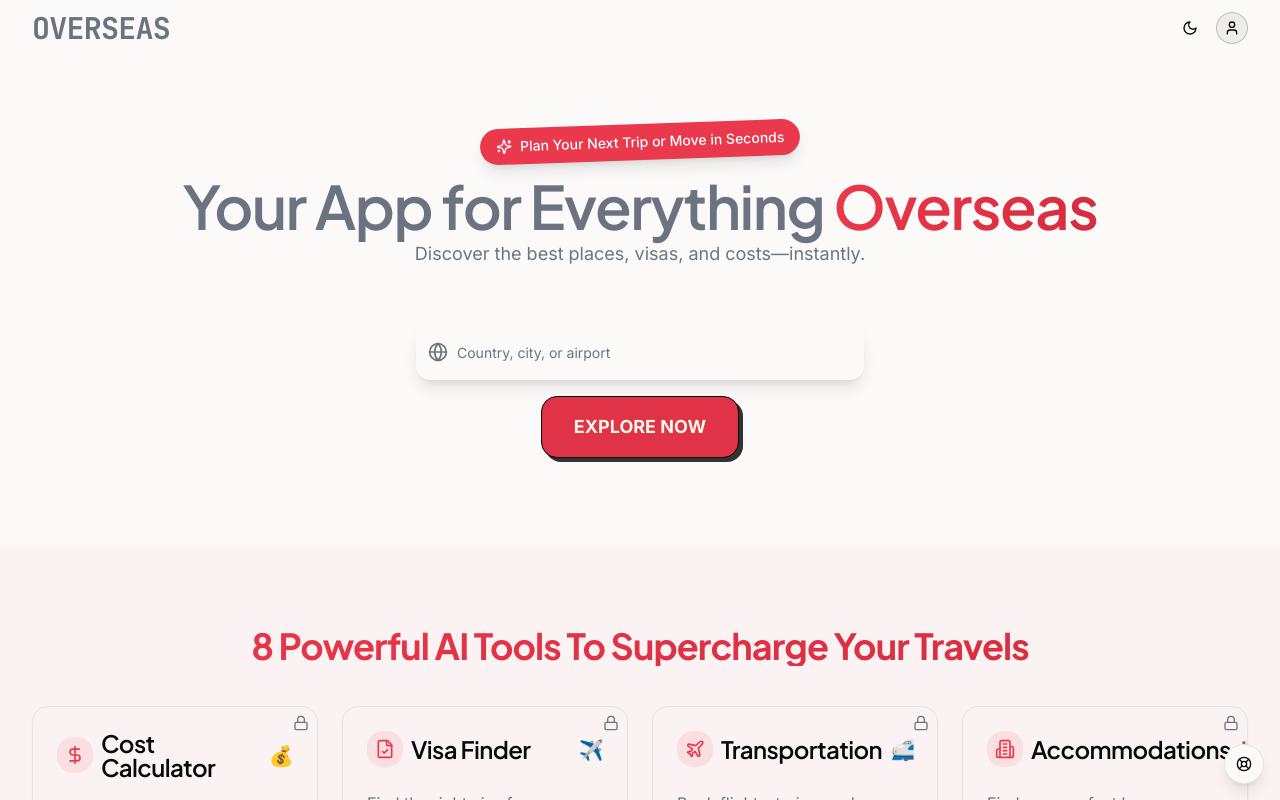
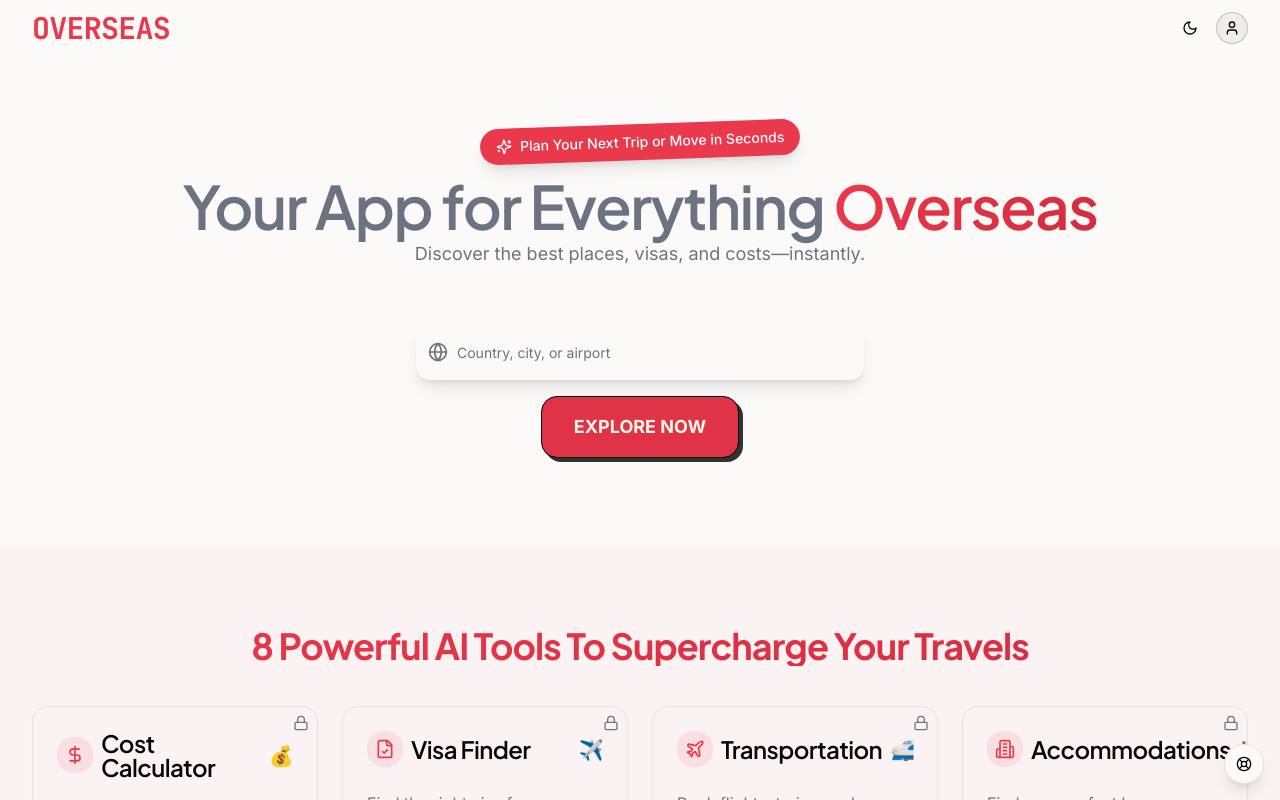
Before and after one commit to luckylabsllc/startoverseas, a React (Vite) app: page / in a window 1280 px wide. Shown: the top 800 px of the page. Built offline with nearby package versions, Linux system fonts and the light colour scheme.

Commit message:
Update logo color to red
Changed the color of the overseas logo to match the specified red.
[skip gpt_engineer]

```diff
--- a/src/components/layout/Header.tsx
+++ b/src/components/layout/Header.tsx
@@ -27,7 +27,7 @@ export const Header = () => {
     <header className="h-14">
       <div className="max-w-7xl mx-auto px-4 sm:px-6 lg:px-8 h-full flex items-center justify-between">
         <div className="flex items-center">
-          <span className="font-mono font-bold text-3xl tracking-tight text-gray-500 hover:animate-softBounce transition-all duration-300">
+          <span className="font-mono font-bold text-3xl tracking-tight text-primary hover:animate-softBounce transition-all duration-300">
             OVERSEAS
           </span>
         </div>
```
